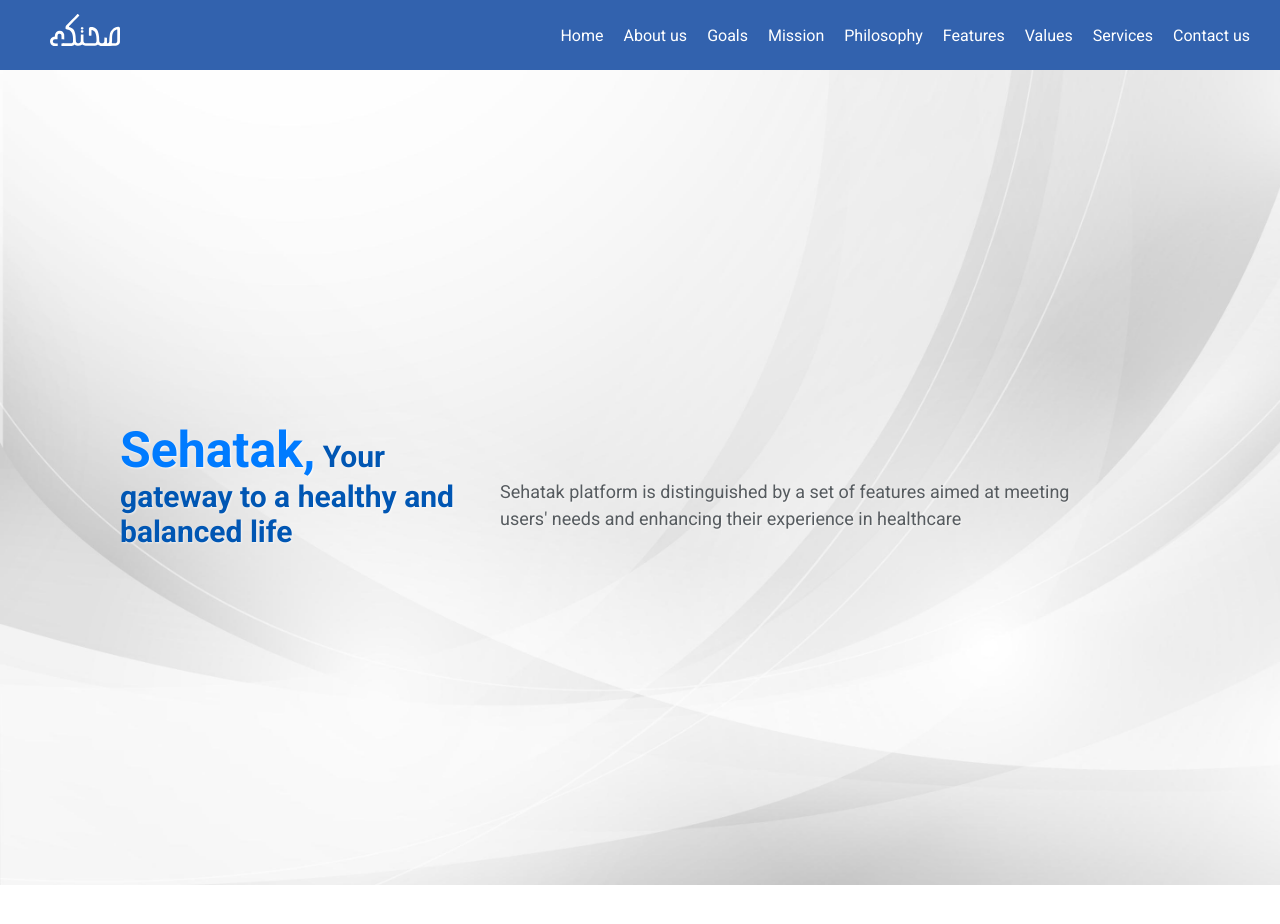
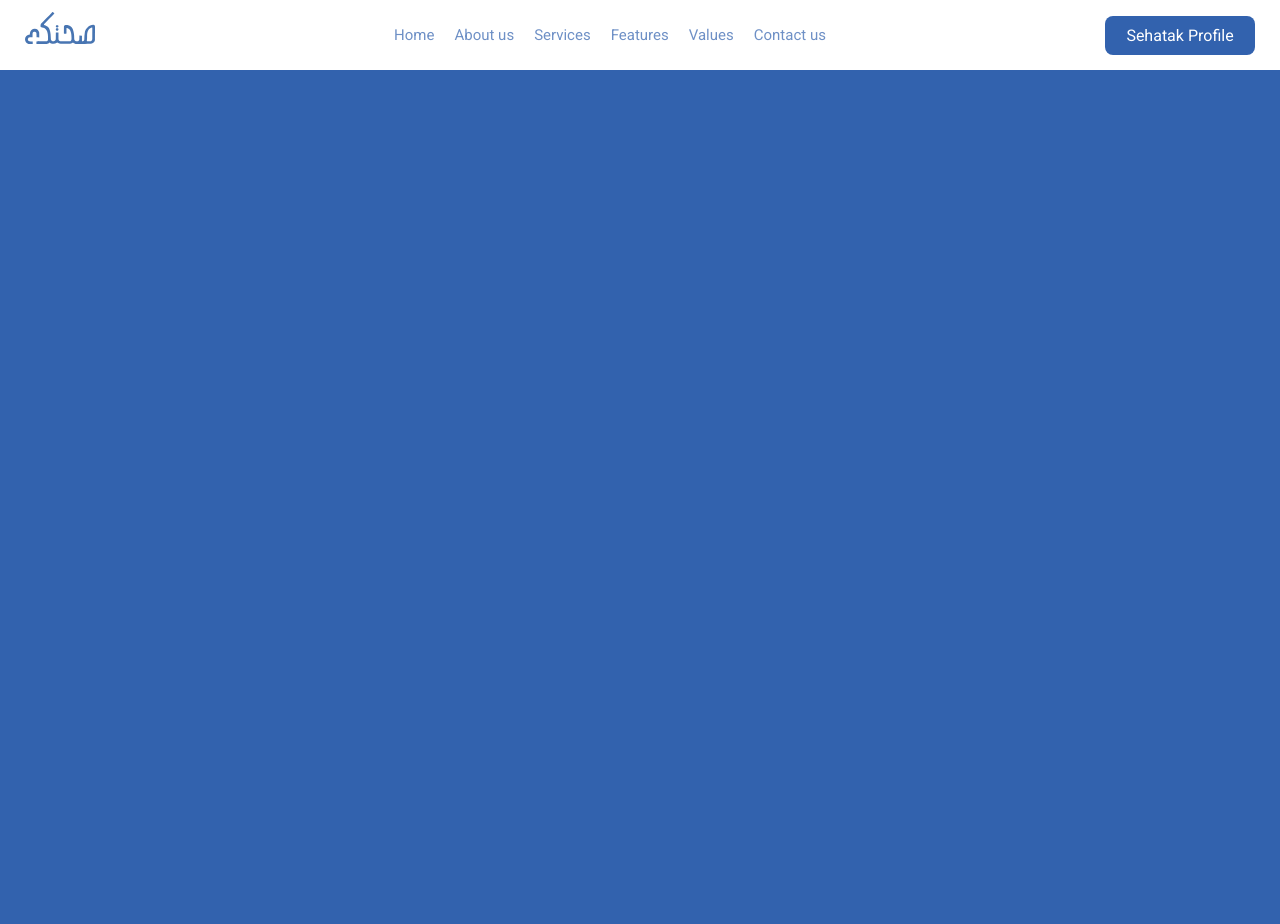
Before and after one commit to shimaafathi123/Sehatak-landing-page, a plain HTML site: page index.html in a window 1280 px wide. Shown: the top 924 px of the page. After the commit the page ends 800 px from the top, so only its background shows below. Drawn offline with Linux system fonts and the light colour scheme.

Commit message:
update-header

```diff
--- a/index.html
+++ b/index.html
@@ -3,39 +3,37 @@
 <head>
     <meta charset="UTF-8">
     <meta name="viewport" content="width=device-width, initial-scale=1.0">
-    <title>Sehatak</title>
+    <title>Sehatak - Your Gateway to Health</title>
+    <link rel="stylesheet" href="styles/general.css">
+    <link rel="stylesheet" href="styles/header.css">
+    <link rel="stylesheet" href="styles/about.css">
+    <link rel="stylesheet" href="styles/hero.css">
+    <link rel="stylesheet" href="styles/services.css">
+    <link rel="stylesheet" href="styles/contact.css">
+    <link rel="stylesheet" href="styles/footer.css">
     <link rel="preconnect" href="https://fonts.googleapis.com">
     <link rel="preconnect" href="https://fonts.gstatic.com" crossorigin>
     <link href="https://fonts.googleapis.com/css2?family=PT+Sans:ital,wght@0,400;0,700;1,400;1,700&family=Roboto:ital,wght@0,100;0,300;0,400;0,500;0,700;0,900;1,100;1,300;1,400;1,500;1,700;1,900&display=swap" rel="stylesheet">
-    <link rel="stylesheet" href="styles/general.css">
-    <link rel="stylesheet" href="styles/header.css">
-    <link rel="stylesheet" href="styles/home.css">
 </head>
 <body>
     <header>
-        <div class="left-section">
-            <a href="index.html" class="logo-link"><img class="logo" src="images/logo.svg" alt=""></a>
-
-        </div>
-        <div class="right-section">
-            <a class="element" href="#home-section">Home</a>
-            <a class="element" href="#about-section">About us</a>
-            <a class="element" href="#goals-section">Goals</a>
-            <a class="element" href="#mission-section">Mission</a>
-            <a class="element" href="#philosophy-section">Philosophy</a>
-            <a class="element" href="#features-section">Features</a>
-            <a class="element" href="#values-section">Values</a>
-            <a class="element" href="#services-section">Services</a>
-            <a class="element" href="#contact-section">Contact us</a>
+        <div class="header-left-section">
+            <a href="index.html"><img src="images/logo.svg" alt="" class="logo"></a>
         </div>
 
+        <div class="header-middle-section">
+            <a href="#home-section" class="element">Home</a>
+            <a href="#baout-section" class="element">About us</a>
+            <a href="#services-section" class="element">Services</a>
+            <a href="#features-section" class="element">Features</a>
+            <a href="#values-section" class="element">Values</a>
+            <a href="#contact-section" class="element">Contact us</a>
+        </div>
+
+        <div class="header-right-section">
+            <button class="profile-button">Sehatak Profile</button>
+        </div>
     </header>
-
-    <section class="home-section">
-        <div class="home-left-section"><span class="sehatak">Sehatak,</span> Your gateway to a healthy
-            and balanced life</div>
-            <div class="home-right-section">Sehatak platform is distinguished by a set of features aimed at meeting users' needs and enhancing their experience in healthcare</div>
-    </section>
 
     <script src="scripts/script.js"></script>
 </body>
--- a/scripts/script.js
+++ b/scripts/script.js
@@ -5,9 +5,11 @@ elements.forEach((element) => {
         elements.forEach((el) => {
             el.style.color = '';
             el.style.fontWeight = '';
+            el.style.opacity='';
 
         });
-        this.style.color = '#D2E0FB';
+        this.style.color = 'rgb(50, 98, 174)';
         this.style.fontWeight = 'bold';
+        this.style.opacity='1';
     });
 });
--- a/styles/general.css
+++ b/styles/general.css
@@ -1,6 +1,11 @@
-body{
+*{
     margin: 0;
     padding: 0;
     font-family: Roboto;
-    height: 3000px;
 }
+body{
+    background-color: rgb(50, 98, 174);
+}
+a{
+    text-decoration: none;
+}
--- a/styles/header.css
+++ b/styles/header.css
@@ -1,31 +1,51 @@
 header{
     position: fixed;
-    background-color: rgb(50, 98, 174);
+    top: 0;
+    right: 0;
+    left: 0;
+    display: flex;
     height: 70px;
-    width: 100%;
-    display: flex;
-    flex-direction: row;
+    background-color: white;
     justify-content: space-between;
-    z-index: 1000;
+    align-items: center;
 }
-.left-section{
-    padding-left: 50px;
+.logo {
+    filter: invert(58%) sepia(61%) saturate(464%) hue-rotate(175deg) brightness(91%) contrast(90%);
+    width: 70px;
+    height: 70px;
+    padding-left: 25px;
+}
+.header-middle-section{
     display: flex;
 }
-.right-section{
-    display: flex;
-    flex-direction: row;
-    padding-right: 30px;
-    align-items: center;
+.element{
+    padding-left: 20px;
+    color: rgb(50, 98, 174);
+    opacity: 0.7;
+    transition: opacity 0.5s;
+    font-size: 15px;
 }
 
-.element{
-    padding-left: 20px;
+.element:hover{
+    opacity: 1;
+}
+
+.header-right-section{
+    padding-right: 25px;
+
+}
+.profile-button{
+    background-color:rgb(50, 98, 174) ;
+    border: none;
+    color: white;
+    width: 150px;
+    padding: 10px 12px;
+    border-radius: 8px;
+    cursor: pointer;
     font-size: 16px;
-    text-decoration: none;
-    color: white;
 }
-.logo{
-    width: 70px;
-    height: 70px;
+.profile-button:hover{
+    background-color: white;
+    color: rgb(50, 98, 174);
+    font-weight: bold;
 }
--- a/styles/home.css
+++ /dev/null
@@ -1,45 +0,0 @@
-.home-section {
-    background-image: url("../images/bg.jpg");
-    background-size: cover;
-    height: 100vh;
-    padding-top: 85px;
-    display: flex;
-    flex-direction: row;
-    align-items: center;
-    position: relative;
-    color: #333;
-}
-
-.sehatak {
-    font-size: 50px;
-    font-weight: 700;
-    text-align: center;
-    z-index: 2;
-    color: #007BFF;
-    text-shadow: 1px 1px 2px rgba(255, 255, 255, 0.8);
-}
-
-.home-left-section {
-    width: 380px;
-    padding-left: 120px;
-    font-size: 30px;
-    font-weight: bold;
-    color: #0056b3;
-    z-index: 2;
-    text-shadow: 1px 1px 2px rgba(255, 255, 255, 0.6);
-}
-
-.home-right-section {
-    width: 600px;
-    padding-top: 40px;
-    font-size: 18px;
-    color: #565b5f;
-    z-index: 2;
-    line-height: 1.5;
-    text-shadow: 1px 1px 2px rgba(255, 255, 255, 0.6);
-}
-
-.element:hover {
-    color: #0056b3;
-    transition: color 0.3s ease;
-}
```
Also changed, not shown: styles/about.css (added), styles/contact.css (added), styles/footer.css (added), styles/hero.css (added), styles/services.css (added).
